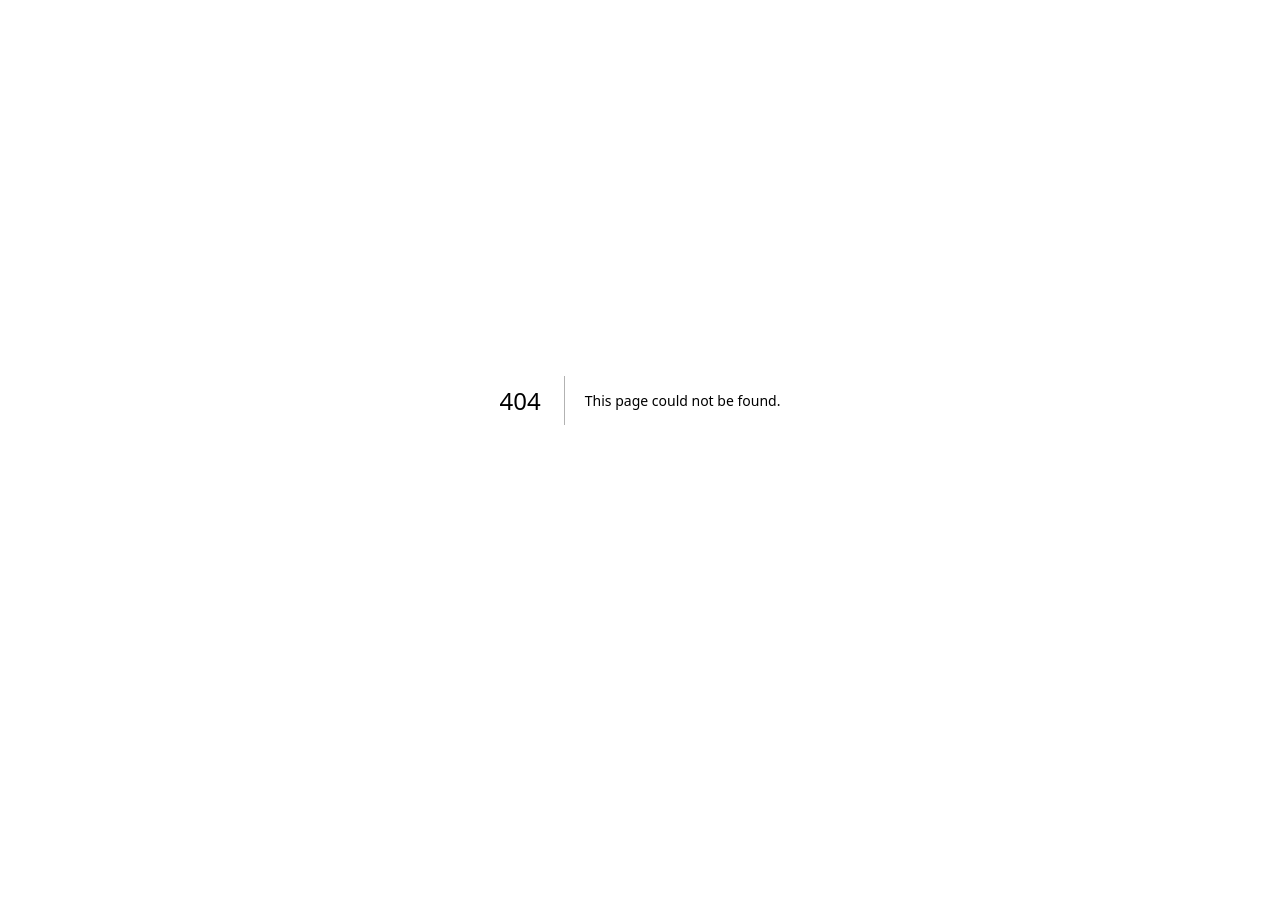
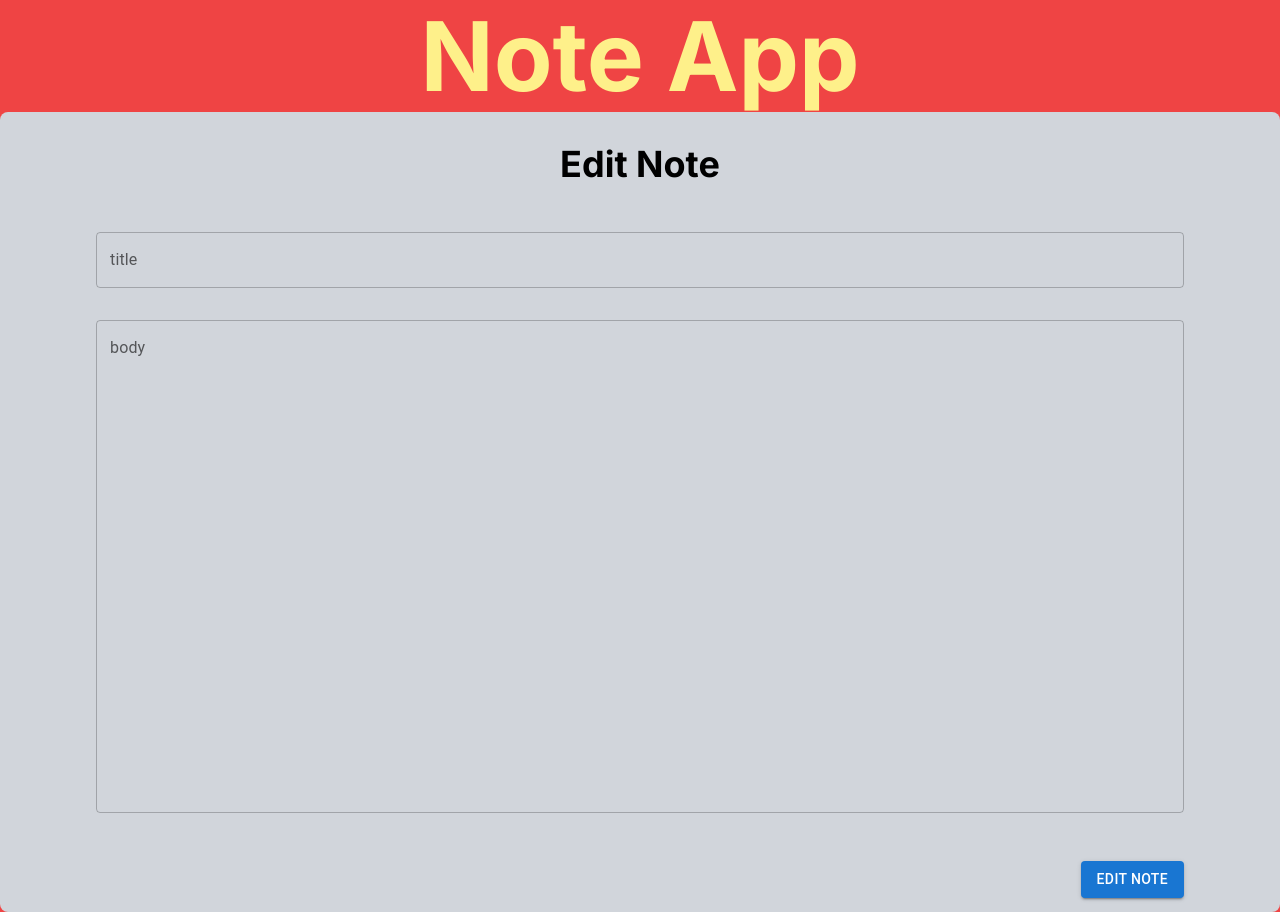
Before and after one commit to minasmike/note-next, a Next.js app: page /note/edit in a window 1280 px wide. Before the commit this address had no page. Before the commit the page ends 800 px from the top, so only its background shows below. Built offline with nearby package versions, Linux system fonts and the light colour scheme.

Commit message:
create and edit note pages

```diff
--- a/app/components/authForm.tsx
+++ b/app/components/authForm.tsx
@@ -16,7 +16,7 @@ type AuthFormProps = {
     submitButtonText: string;
     linkToPage: string;
     linkName: string;
-    message:string;
+    message: string;
 
 };
 
@@ -90,7 +90,7 @@ const AuthForm: React.FC<AuthFormProps> = ({
                 </div>
             </div>
             <div className="flex justify-end pt-12">
-                <SubmitButton text={submitButtonText} disabled= {!formik.isValid || formik.isSubmitting}/>
+                <SubmitButton text={submitButtonText} disabled={!formik.isValid || formik.isSubmitting} />
             </div>
             <div className='pt-8 text-xl'>
                 <span className='-ml-8 text-black font-light'>{message}</span><Link href={linkToPage} className='text-blue-400 underline font-bold' >{linkName} </Link>
--- /dev/null
+++ b/app/components/noteForm.tsx
@@ -0,0 +1,79 @@
+import React, { useState } from 'react';
+import { useFormik } from 'formik';
+import * as yup from 'yup';
+import TextField from '@mui/material/TextField';
+import InputAdornment from '@mui/material/InputAdornment';
+import IconButton from '@mui/material/IconButton';
+import Visibility from '@mui/icons-material/Visibility';
+import VisibilityOff from '@mui/icons-material/VisibilityOff';
+import SubmitButton from './button';
+import Link from 'next/link';
+
+type noteFormProps = {
+    onSubmit: (values: FormValues) => void;
+    initialValues: FormValues;
+    validationSchema: yup.ObjectSchema<Partial<FormValues>>;
+    submitButtonText: string;
+
+
+};
+
+type FormValues = {
+    title: string;
+    body: string;
+};
+
+const NoteForm: React.FC<noteFormProps> = ({
+    onSubmit,
+    initialValues,
+    validationSchema,
+    submitButtonText
+}) => {
+    const formik = useFormik({
+        initialValues,
+        validationSchema,
+        onSubmit,
+    });
+
+    return (
+        <form onSubmit={formik.handleSubmit}>
+            <div className="space-y-8">
+                <div>
+                    <TextField
+                        id="title"
+                        size="medium"
+                        className="w-full"
+                        label="title"
+                        variant="outlined"
+                        fullWidth
+                        value={formik.values.title}
+                        onChange={formik.handleChange}
+                        error={formik.touched.title && Boolean(formik.errors.title)}
+                        helperText={formik.touched.title && formik.errors.title}
+                    />
+                </div>
+                <div>
+                    <TextField
+                        id="body"
+                        size="medium"
+                        className="w-full"
+                        label="body"
+                        fullWidth
+                        value={formik.values.body}
+                        onChange={formik.handleChange}
+                        multiline
+                        rows={20}
+                        error={formik.touched.body && Boolean(formik.errors.body)}
+                        helperText={formik.touched.body && formik.errors.body}
+                    />
+                </div>
+            </div>
+            <div className="flex justify-end pt-12">
+                <SubmitButton text={submitButtonText} disabled={!formik.isValid || formik.isSubmitting} />
+            </div>
+
+        </form>
+    );
+};
+
+export default NoteForm;
--- /dev/null
+++ b/app/dashboard/page.tsx
@@ -0,0 +1,12 @@
+import React from 'react'
+
+const dashboard = () => {
+    return (
+        <div className='text-6xl flex justify-center mt-8'>
+            <h1>Dashboard</h1>
+        </div>
+
+    )
+}
+
+export default dashboard;
--- a/app/globals.css
+++ b/app/globals.css
@@ -17,7 +17,6 @@
 }
 
 body {
-  color: rgb(var(--foreground-rgb));
-  background: white;
+  background: grey;
 
 }
--- a/app/login/page.tsx
+++ b/app/login/page.tsx
@@ -19,12 +19,12 @@ const LoginPage: React.FC = () => {
 
   const validationSchema = yup.object().shape({
     username: yup.string().required('Username is required'),
-    password: yup.string().required('Password is required'). min(8, "the password must be atleast 8 characters."),
+    password: yup.string().required('Password is required').min(8, "the password must be atleast 8 characters."),
   });
 
   return (
-    <div className=' bg-black '>
-       <h1 className="text-8xl font-bold flex justify-center pt-4">Note App</h1>
+    <div className=' '>
+      <h1 className="text-8xl font-bold flex justify-center pt-4 text-yellow-200">Note App</h1>
       <div className="flex items-center justify-center h-screen -mt-24">
         <div className="">
 
--- /dev/null
+++ b/app/note/create/page.tsx
@@ -0,0 +1,47 @@
+'use client'
+import React from 'react';
+import NoteForm from '../../components/noteForm';
+import * as yup from 'yup';
+type FormValues = {
+  title: string;
+  body: string;
+};
+const createNote: React.FC = () => {
+  const handleSubmit = (values: FormValues) => {
+    // Handle Register logic here
+    console.log('Note saved. Submitted with values:', values);
+  };
+
+  const initialValues: FormValues = {
+    title: '',
+    body: '',
+  };
+
+  const validationSchema = yup.object().shape({
+    title: yup.string().required('title is required'),
+    body: yup.string().required('body is required'),
+  });
+
+  return (
+    <div className='min-h-screen flex flex-col  justify-center bg-red-500'>
+      <h1 className="text-8xl font-bold flex justify-center py-2 text-yellow-200">Note App</h1>
+      <div className="flex  justify-left h-screen">
+        <div className="flex justify-left flex-grow w-full">
+
+          <div className="bg-gray-300 pt-8 px-24 rounded-lg w-full">
+            <h1 className="text-4xl font-bold flex justify-center pb-12 text-black">Create Note</h1>
+            <NoteForm
+              onSubmit={handleSubmit}
+              initialValues={initialValues}
+              validationSchema={validationSchema}
+              submitButtonText="Create Note"
+
+            />
+          </div>
+        </div>
+      </div>
+    </div>
+  );
+};
+
+export default createNote;
--- /dev/null
+++ b/app/note/edit/page.tsx
@@ -0,0 +1,47 @@
+'use client'
+import React from 'react';
+import NoteForm from '../../components/noteForm';
+import * as yup from 'yup';
+type FormValues = {
+  title: string;
+  body: string;
+};
+const EditNote: React.FC = () => {
+  const handleSubmit = (values: FormValues) => {
+    // Handle Register logic here
+    console.log('Note saved. Submitted with values:', values);
+  };
+
+  const initialValues: FormValues = {
+    title: '',
+    body: '',
+  };
+
+  const validationSchema = yup.object().shape({
+    title: yup.string().required('title is required'),
+    body: yup.string().required('body is required'),
+  });
+
+  return (
+    <div className='min-h-screen flex flex-col  justify-center bg-red-500'>
+      <h1 className="text-8xl font-bold flex justify-center py-2 text-yellow-200">Note App</h1>
+      <div className="flex  justify-left h-screen">
+        <div className="flex justify-left flex-grow w-full">
+
+          <div className="bg-gray-300 pt-8 px-24 rounded-lg w-full">
+            <h1 className="text-4xl font-bold flex justify-center pb-12 text-black">Edit Note</h1>
+            <NoteForm
+              onSubmit={handleSubmit}
+              initialValues={initialValues}
+              validationSchema={validationSchema}
+              submitButtonText="Edit Note"
+
+            />
+          </div>
+        </div>
+      </div>
+    </div>
+  );
+};
+
+export default EditNote;
--- a/app/register/page.tsx
+++ b/app/register/page.tsx
@@ -19,12 +19,12 @@ const RegisterPage: React.FC = () => {
 
   const validationSchema = yup.object().shape({
     username: yup.string().required('Username is required'),
-    password: yup.string().required('Password is required'). min(8, "the password must be atleast 8 characters."),
+    password: yup.string().required('Password is required').min(8, "the password must be atleast 8 characters."),
   });
 
   return (
-    <div className=' bg-black '>
-       <h1 className="text-8xl font-bold flex justify-center pt-4">Note App</h1>
+    <div className=''>
+      <h1 className="text-8xl font-bold flex justify-center pt-4 text-yellow-200">Note App</h1>
       <div className="flex items-center justify-center h-screen -mt-24">
         <div className="">
 
```
Lines whose indentation alone changed are shown as unchanged.
